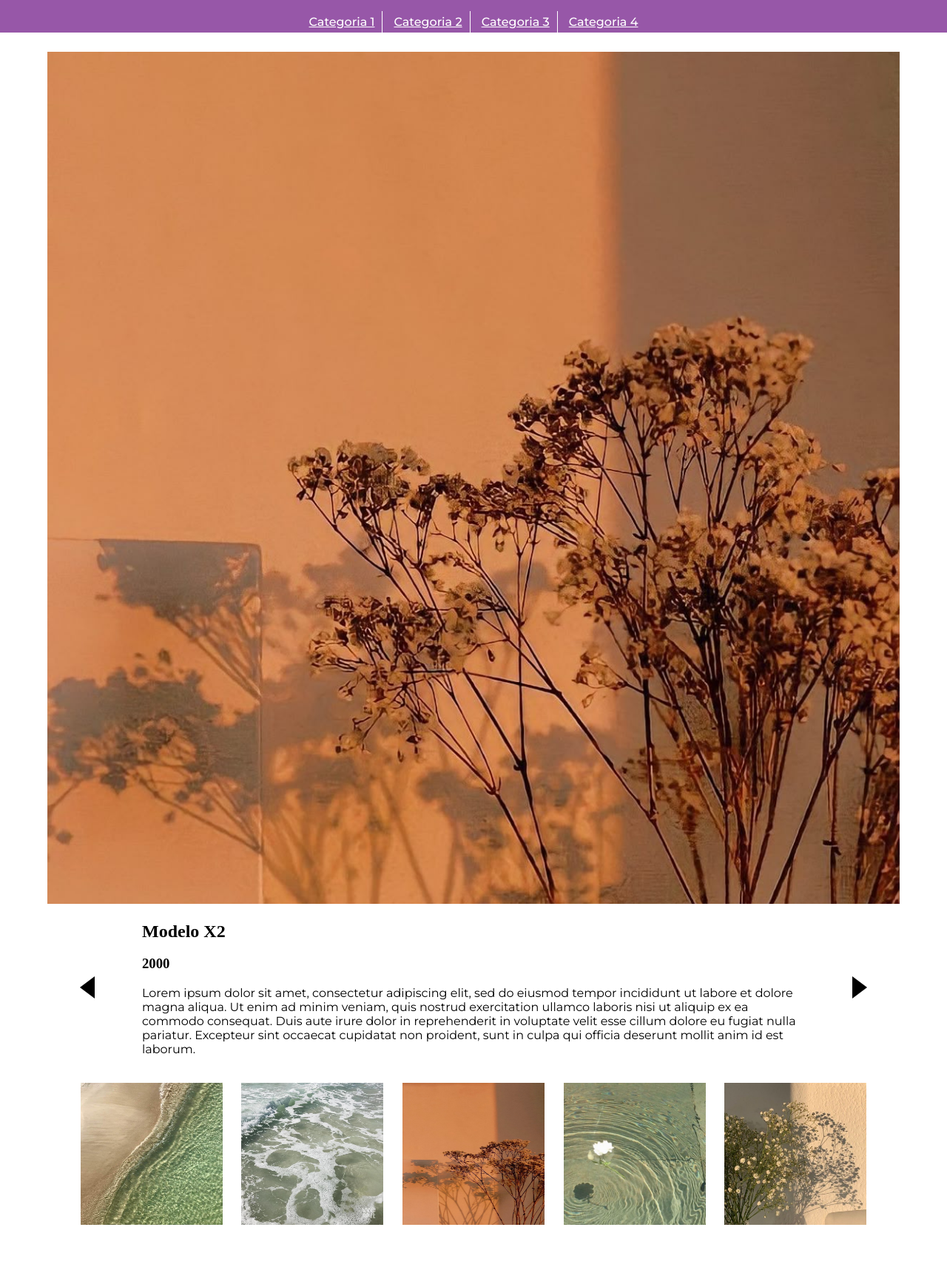
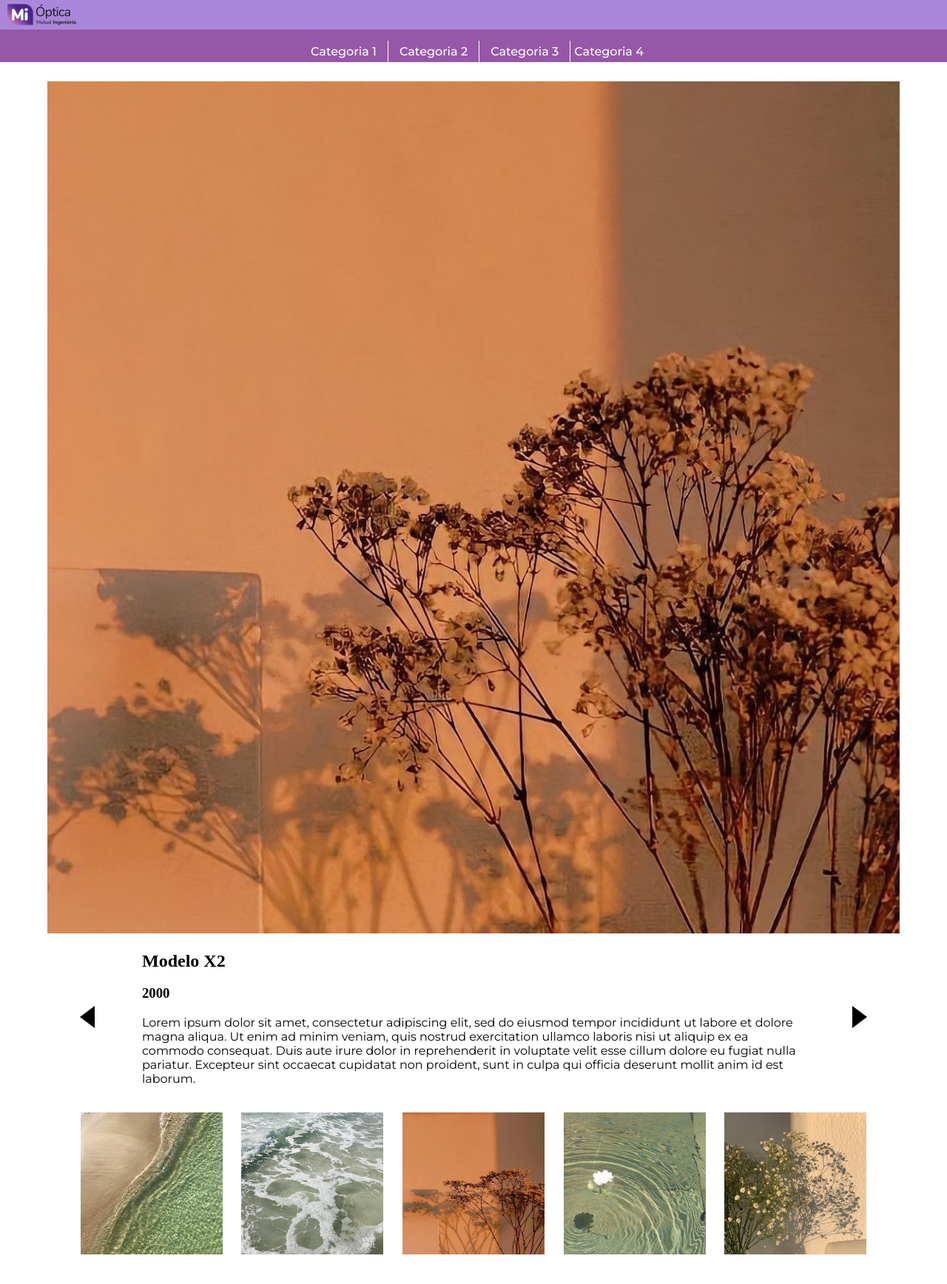
Before and after one commit to matildegarelik/vidriera-digital-interactiva, a Flask app: page /catalogo/categoria1/0 in a window 1280 px wide. Shown: the whole page at 74% size. Before the commit the page ends 1656 px from the top, so only its background shows below. Run offline with Flask 3, Linux system fonts and the light colour scheme; some web fonts are replaced.

Commit message:
Agregue header y cambie unas cositas esteticas

```diff
--- a/app/static/css/layout.css
+++ b/app/static/css/layout.css
@@ -1,7 +1,20 @@
+
 body{
     margin: 0;
     padding: 0;
+    min-height: 100vh;
+    display: flex;
+    flex-direction: column;
+    flex: 1 0 auto;
 }
+header { flex: 0 0 auto; }
+main{
+    flex: 1 0 auto;
+    display: flex;
+    flex-direction: column;
+}
+footer { flex: 0 0 auto; }
+
 h1{
     color: red
 }
@@ -20,6 +33,17 @@ p{
 
 
 /*--------------------Clases Catalogo Digital--------------------*/
+.bloque_header{
+    background-color: #AA87D9;
+    width: 100%;
+    height: 40px;
+}
+
+#logo_optica{
+    height: 100%;
+    width: auto;
+    margin-left: 5px;
+}
 .bloque_botones_categorias{ /*ver video en 10:00:00 para mejorar esto*/
     padding: 15px 0px 0px 0px;
     background-color: #9757A8;
@@ -31,7 +55,9 @@ p{
     font-family: "Montserrat";
     font-weight: 500;
     color: white;
+    text-decoration: none;
 
+    display: inline-block;
     padding: 5px;
     background: none;
     border: none;
@@ -39,8 +65,12 @@ p{
 }
 .boton_categoria:not(:last-child) { /*esto hace q la linea no este en el ultimo*/
     border-right: 1px solid white;  /* Línea divisoria */
-    margin-right: 10px;
-    padding-right: 10px;
+    padding-right: 15px;
+    padding-left: 15px;
+}
+
+.boton_categoria:hover{
+    background-color: #9f7aa9;
 }
 
 .producto{ /*este es el div que contiene la imagen principal y su descripcion*/
@@ -76,7 +106,9 @@ p{
 .descripcion{
     width: 70%;
 }
-
+#aclaracion_prod{
+    color: #40A629;
+}
 .flecha_derecha {
     width: 0;
     height: 0;
@@ -100,6 +132,8 @@ p{
     display: flex;
     justify-content: center;
     align-items: center;
+    margin-top: auto;
+    margin-bottom: 40px;
     flex-wrap: wrap;
     gap: 2%;
 }
--- a/app/templates/catalogo.html
+++ b/app/templates/catalogo.html
@@ -1,4 +1,10 @@
 {% extends 'layout.html' %}
+
+{% block header %}
+    <div class="bloque_header">
+        <img id="logo_optica" src="{{ url_for('static', filename='logo-optica.png') }}" alt="Logo Optica Mutual Ingenieria">
+    </div>
+{% endblock %}
 
 {% block content %}
 <div class="bloque_botones_categorias">
@@ -8,6 +14,7 @@
     <a class="boton_categoria" href="{{url_for('main.catalogo', categoria='categoria4', indice_central=0) }}">Categoria 4</a>
 </div>
 {% if productos %}
+
 <div class="producto">
         <div class="imagen_producto">
             <img id="imagen_principal" src = "{{productos[indice_central].main_img}}">
--- a/app/templates/layout.html
+++ b/app/templates/layout.html
@@ -7,7 +7,9 @@
 </head>
 <body>
     <header>
-        <!-- nav, logo, etc. -->
+      {% block header %}
+
+      {% endblock %}
     </header>
 
     <main>
```
Also changed, not shown: app/static/logo-optica.png (added). Lines whose indentation alone changed are shown as unchanged.
